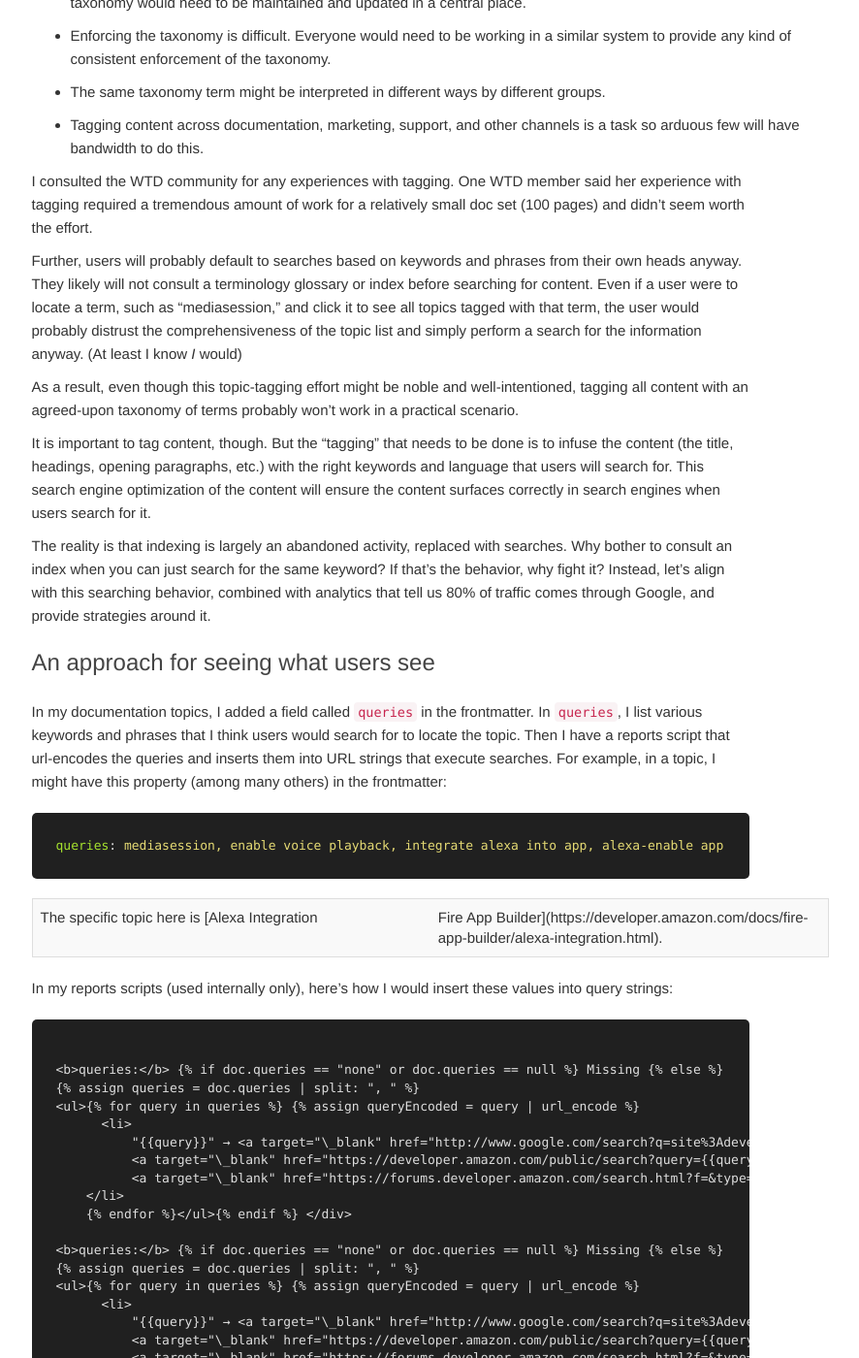
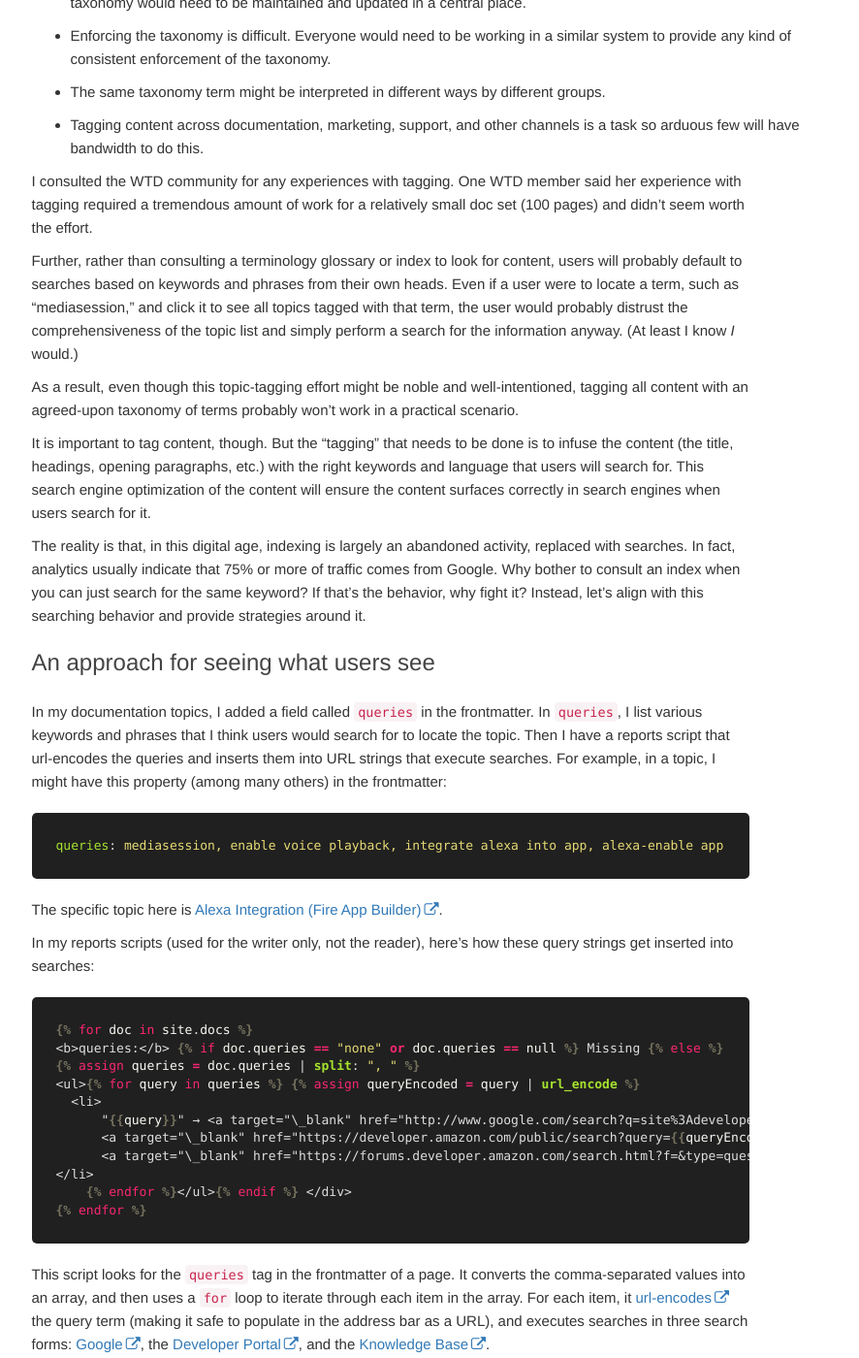
Before and after one commit to tomjoht/simplifying-complexity, a Jekyll site: the page built from _docs/ensuring-information-harmony-in-the-larger-documentation-landscape.md, in a window 1280 px wide and 1400 px high, scrolled down 4330 px. Shown: the whole window at 97% size, without its empty margins (355-1241 px from the left). Built offline with Jekyll 4.4.1, drawn with Linux system fonts in a browser that asks for light colours; nearby versions of some CDN libraries; comment, search, counter and statistics services are not loaded; some of the changed text lies outside the part shown.

Commit message:
update section with new strategy

````diff
--- a/_docs/ensuring-information-harmony-in-the-larger-documentation-landscape.md
+++ b/_docs/ensuring-information-harmony-in-the-larger-documentation-landscape.md
@@ -63,11 +63,11 @@ Additionally, if we know the owners of the other topics, they can evaluate the a
 
 The ability to surface similar information returns us to the topic of metadata, which we touched on in the previous topic ([Discoverability through metadata &mdash; strategies to guide users through complex, non-linear systems](discoverability-through-metadata.html)). In that previous section, I kept the discussion fairly high-level, but now we'll get a bit deeper. First, each topic should have a clearly identify owner (identified through an `owner` tag).
 
-The owner is easy enough to identify. For each topic, we must merely identify a primary person who owns the feature, service, or approach. This owner can help be identified in a gating workflow with the introduction of new content &mdash; that is, before content on the page is published or updated, the owner is consulted and signs off.
+The owner is easy enough to identify. For each topic, we merely identify a primary person who owns the feature, service, or approach. This owner can help be identified in a gating workflow with the introduction of new content &mdash; that is, before content on the page is published or updated, the owner is consulted and signs off.
 
 However, the larger task is to see how this information fits into the broader information landscape. This task is what separates the contributing specialist from the higher-level analysist and thinker. One must survey what else has been written on the topic and evaluate whether the new information harmonizes with it.
 
-One approach for this might be to develop a taxonomy for the products and terms in your company, and then meticulously tag each piece of content with the terms from this taxonomy. Tags need to align with a controlled vocabulary to prevent them from going in 10 different directions. For example, without a controlled vocabulary specified in a taxonomy, content related to "media session" could be tagged as "media-session," "MediaSession,", "Media Session," "mediasession", "mediaSession," and more.
+One approach for this might be to develop a taxonomy for the products and terms in your company, and then meticulously tag each piece of content with the terms from this taxonomy. Tags would need to align with a controlled vocabulary to prevent them from going in 10 different directions. For example, without a controlled vocabulary specified in a taxonomy, content related to "media session" could be tagged as "media-session," "MediaSession," "Media Session," "mediasession," "mediaSession," and more.
 
 However, this approach is fraught with error for a number of reasons:
 
@@ -78,13 +78,13 @@ However, this approach is fraught with error for a number of reasons:
 
 I consulted the WTD community for any experiences with tagging. One WTD member said her experience with tagging required a tremendous amount of work for a relatively small doc set (100 pages) and didn't seem worth the effort.
 
-Further, users will probably default to searches based on keywords and phrases from their own heads anyway. They likely will not consult a terminology glossary or index before searching for content. Even if a user were to locate a term, such as "mediasession," and click it to see all topics tagged with that term, the user would probably distrust the comprehensiveness of the topic list and simply perform a search for the information anyway. (At least I know *I* would)
+Further, rather than consulting a terminology glossary or index to look for content, users will probably default to searches based on keywords and phrases from their own heads. Even if a user were to locate a term, such as "mediasession," and click it to see all topics tagged with that term, the user would probably distrust the comprehensiveness of the topic list and simply perform a search for the information anyway. (At least I know *I* would.)
 
 As a result, even though this topic-tagging effort might be noble and well-intentioned, tagging all content with an agreed-upon taxonomy of terms probably won't work in a practical scenario.
 
 It is important to tag content, though. But the "tagging" that needs to be done is to infuse the content (the title, headings, opening paragraphs, etc.) with the right keywords and language that users will search for. This search engine optimization of the content will ensure the content surfaces correctly in search engines when users search for it.
 
-The reality is that indexing is largely an abandoned activity, replaced with searches. Why bother to consult an index when you can just search for the same keyword? If that's the behavior, why fight it? Instead, let's align with this searching behavior, combined with analytics that tell us 80% of traffic comes through Google, and provide strategies around it.
+The reality is that, in this digital age, indexing is largely an abandoned activity, replaced with searches. In fact, analytics usually indicate that 75% or more of traffic comes from Google. Why bother to consult an index when you can just search for the same keyword? If that's the behavior, why fight it? Instead, let's align with this searching behavior and provide strategies around it.
 
 ## An approach for seeing what users see
 
@@ -94,29 +94,29 @@ In my documentation topics, I added a field called `queries` in the frontmatter.
 queries: mediasession, enable voice playback, integrate alexa into app, alexa-enable app
 ```
 
-The specific topic here is [Alexa Integration | Fire App Builder](https://developer.amazon.com/docs/fire-app-builder/alexa-integration.html).
+The specific topic here is [Alexa Integration (Fire App Builder)](https://developer.amazon.com/docs/fire-app-builder/alexa-integration.html).
 
-In my reports scripts (used internally only), here's how I would insert these values into query strings:
+In my reports scripts (used for the writer only, not the reader), here's how these query strings get inserted into searches:
 
-```
-{% for doc in site.docs %}
-{% raw %}<b>queries:</b> {% if doc.queries == "none" or doc.queries == null %} Missing {% else %}
+```liquid
+{% raw %}{% for doc in site.docs %}
+<b>queries:</b> {% if doc.queries == "none" or doc.queries == null %} Missing {% else %}
 {% assign queries = doc.queries | split: ", " %}
 <ul>{% for query in queries %} {% assign queryEncoded = query | url_encode %}
-      <li>
-          "{{query}}" → <a target="\_blank" href="http://www.google.com/search?q=site%3Adeveloper.amazon.com+{{queryEncoded}}">Google</a>,
-          <a target="\_blank" href="https://developer.amazon.com/public/search?query={{queryEncoded}}">Dev Portal</a>,
-          <a target="\_blank" href="https://forums.developer.amazon.com/search.html?f=&type=question+OR+kbentry+OR+idea&redirect=search%2Fsearch&sort=relevance&q={{queryEncoded}}">Forums</a>
-    </li>
-    {% endfor %}</ul>{% endif %} </div>{% endraw %}
-{% endfor %}
+  <li>
+      "{{query}}" → <a target="\_blank" href="http://www.google.com/search?q=site%3Adeveloper.amazon.com+{{queryEncoded}}">Google</a>,
+      <a target="\_blank" href="https://developer.amazon.com/public/search?query={{queryEncoded}}">Dev Portal</a>,
+      <a target="\_blank" href="https://forums.developer.amazon.com/search.html?f=&type=question+OR+kbentry+OR+idea&redirect=search%2Fsearch&sort=relevance&q={{queryEncoded}}">Forums</a>
+</li>
+    {% endfor %}</ul>{% endif %} </div>
+{% endfor %}{% endraw %}
 ```
 
 This script looks for the `queries` tag in the frontmatter of a page. It converts the comma-separated values into an array, and then uses a `for` loop to iterate through each item in the array. For each item, it [url-encodes](https://shopify.github.io/liquid/filters/url_encode/) the query term (making it safe to populate in the address bar as a URL), and executes searches in three search forms: [Google](https://google.com), the [Developer Portal](https://developer.amazon.com/), and the [Knowledge Base](https://forums.developer.amazon.com/index.html).
 
 The report's output looks like this:
 
-<div class="metadataProperty"><b>queries:</b> <ul>
+<div class="metadataProperty" style="padding: 20px; background-color: #f0f0f0;"><b>queries:</b> <ul>
 <li>
 "mediasession" → <a target="\_blank" href="http://www.google.com/search?q=site%3Adeveloper.amazon.com+mediasession">Google</a>,
 <a target="\_blank" href="https://developer.amazon.com/public/search?query=mediasession">Dev Portal</a>,
@@ -138,6 +138,6 @@ The report's output looks like this:
 <a target="\_blank" href="https://forums.developer.amazon.com/search.html?f=&amp;type=question+OR+kbentry+OR+idea&amp;redirect=search%2Fsearch&amp;sort=relevance&amp;q=alexa-enable+app">Forums</a></li>
 </ul> </div>
 
-I can now click each search URL and see if the search actually returns my page. If not, then the content is not appropriately surfacing based on the keywords and phrases I think users would use to search for it.
+I can now click each search URL and see if the search actually returns my page. If not, then the content is not appropriately surfacing based on the keywords and phrases I think users would use to search for it. (In other words, I haven't "tagged" the content appropriately.)
 
-I can also see what else is returned with this search. I can browse what is returned (from the blog, from forum articles, and other sources) and see if the information harmonizes well. Granted, one still has to read through this other information and determine the information's integration into this larger whole. But that is the task required for good documentation. A poor technical writer creates one-off articles and sends them over the documentation wall, hoping they are instructive. A good technical writer reads all the information on the site and evaluates the information harmony of each piece of content. It's a higher-level activity that you gain often through advanced college degrees where you learn to crunch through large amounts of information, read extensively and widely, and synthesize information into larger, coherent narratives.
+I can also see what else is returned with this search. I can browse what is returned (from the blog, from forum articles, and other sources) and see if the information harmonizes well. Granted, one still has to read through this other information and determine the information's integration into this larger whole. But that is the task required for good documentation. A poor technical writer creates one-off articles and sends them over the documentation wall, hoping they are instructive. A good technical writer reads all the information on the site (narrowed by the search queries) and evaluates the information harmony of each piece of content. It's a higher-level activity that you gain often through advanced college degrees where you learn to crunch through large amounts of information, read extensively and widely, and synthesize information into larger, coherent narratives.
````
